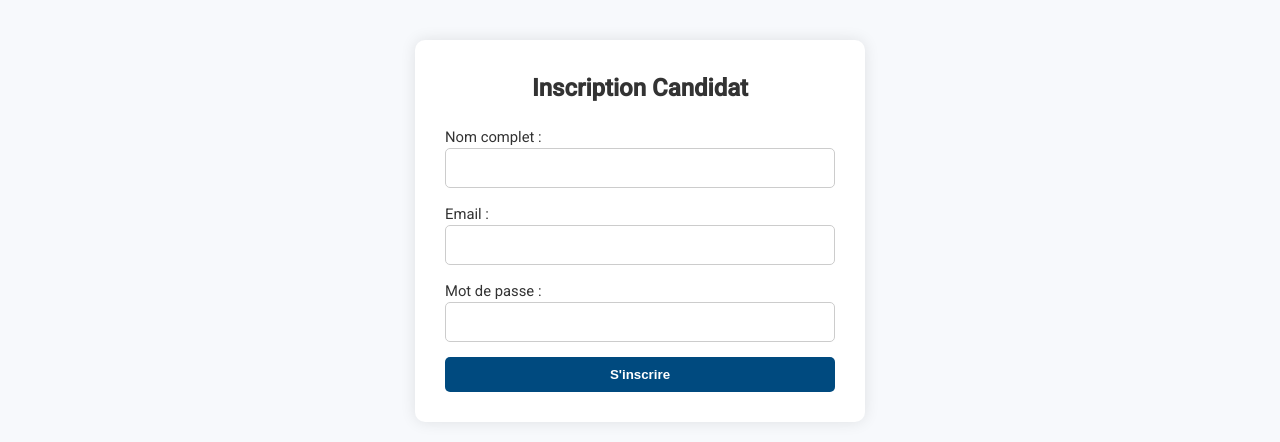
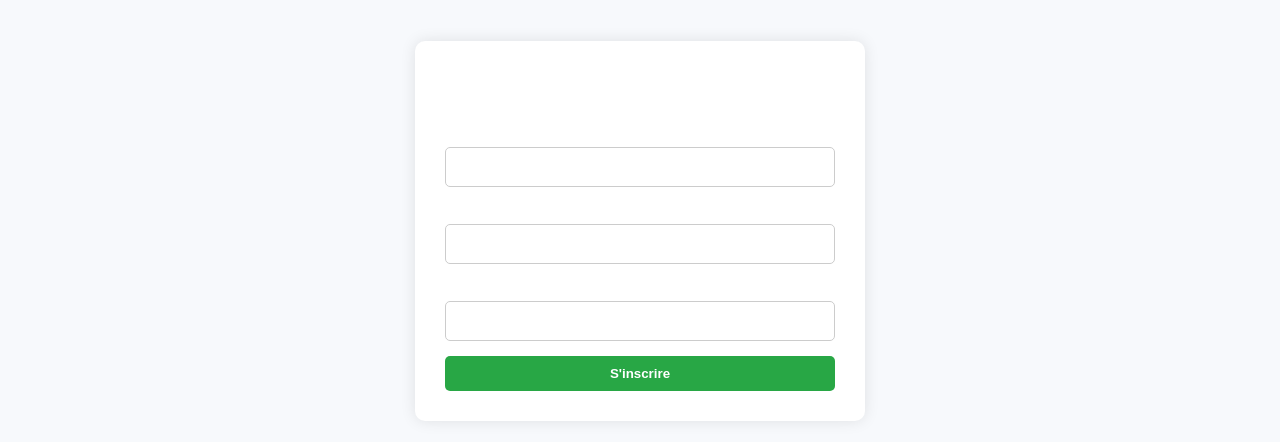
Before and after one commit to Durel1/GetJob, a React (Vite) app: page /inscription_candidat in a window 1280 px wide. Shown: the part 159-601 px from the top of the page. Built offline with nearby package versions, Linux system fonts and the light colour scheme.

Commit message:
fixing building erros

```diff
--- a/src/Components/Formulaire_Inscription_Candidat.jsx
+++ b/src/Components/Inscrire_Candidat.jsx
@@ -2,7 +2,7 @@ import React, { useState } from 'react';
 import Navbar from './Navbar';
 import Footer from './Footer';
 
-function Formulaire_Inscription_Candidat() {
+function Inscrire_candidat() {
   const [form, setForm] = useState({
     nom: '',
     email: '',
@@ -30,7 +30,7 @@ function Formulaire_Inscription_Candidat() {
           <h2 style={styles.title}>Inscription Candidat</h2>
           <form onSubmit={handleSubmit}>
             <div style={styles.formGroup}>
-              <label style={{color: '#333'}}>Nom complet :</label>
+              <label>Nom complet :</label>
               <input
                 type="text"
                 name="nom"
@@ -41,7 +41,7 @@ function Formulaire_Inscription_Candidat() {
               />
             </div>
             <div style={styles.formGroup}>
-              <label style={{color: '#333'}}>Email :</label>
+              <label>Email :</label>
               <input
                 type="email"
                 name="email"
@@ -52,7 +52,7 @@ function Formulaire_Inscription_Candidat() {
               />
             </div>
             <div style={styles.formGroup}>
-              <label style={{color: '#333'}}>Mot de passe :</label>
+              <label>Mot de passe :</label>
               <input
                 type="password"
                 name="password"
@@ -91,14 +91,10 @@ const styles = {
     maxWidth: '450px',
   },
   title: {
-    color: '#333',
-    fontSize: '24px',
     textAlign: 'center',
     marginBottom: '20px',
   },
   formGroup: {
-    color: '#333',
-    marginTop: '10px',
     marginBottom: '15px',
     display: 'flex',
     flexDirection: 'column',
@@ -112,7 +108,7 @@ const styles = {
   button: {
     width: '100%',
     padding: '10px',
-    backgroundColor: "#004a7f",
+    backgroundColor: '#28a745',
     color: '#fff',
     fontWeight: 'bold',
     border: 'none',
@@ -121,4 +117,4 @@ const styles = {
   },
 };
 
-export default Formulaire_Inscription_Candidat;
+export default Inscrire_candidat;
--- a/src/Components/Formulaire_Inscription_Recruteur.jsx
+++ b/src/Components/Inscrire_Recruteur.jsx
@@ -2,7 +2,7 @@ import React, { useState } from 'react';
 import Navbar from './Navbar';
 import Footer from './Footer';
 
-function Formulaire_Inscription_Recruteur() {
+function Inscrire_recruteur() {
   const [form, setForm] = useState({
     entreprise: '',
     nom: '',
@@ -130,4 +130,4 @@ const styles = {
   },
 };
 
-export default Formulaire_Inscription_Recruteur;
+export default Inscrire_recruteur;
--- a/src/Pages/Inscription_Candidat.jsx
+++ b/src/Pages/Inscription_Candidat.jsx
@@ -1,16 +1,14 @@
 import React from 'react'
 import Footer from '../Components/Footer'
 import Navbar from '../Components/Navbar'
-import Formulaire_Inscription_Candidat from '../Components/Formulaire_inscription_candidat'
+import Inscrire_candidat from '../Components/Inscrire_Candidat'
+
 
 function Inscription_Candidat() {
   return (
     <div>
-
       <Navbar />
-
-      <Formulaire_Inscription_Candidat />
-
+      <Inscrire_candidat />
       <Footer />
     </div>
   )
--- a/src/Pages/Inscription_Recruteur.jsx
+++ b/src/Pages/Inscription_Recruteur.jsx
@@ -1,15 +1,13 @@
 import React from 'react'
 import Footer from '../Components/Footer'
 import Navbar from '../Components/Navbar'
-import Formulaire_Inscription_Recruteur from '../Components/Formulaire_inscription_recruteur'
+import Inscrire_recruteur from '../Components/Inscrire_Recruteur'
 
 function Inscription_Recruteur() {
   return (
     <div>
       <Navbar />
-
-      <Formulaire_Inscription_Recruteur />
-
+      <Inscrire_recruteur />
       <Footer />
     </div>
   )
```
